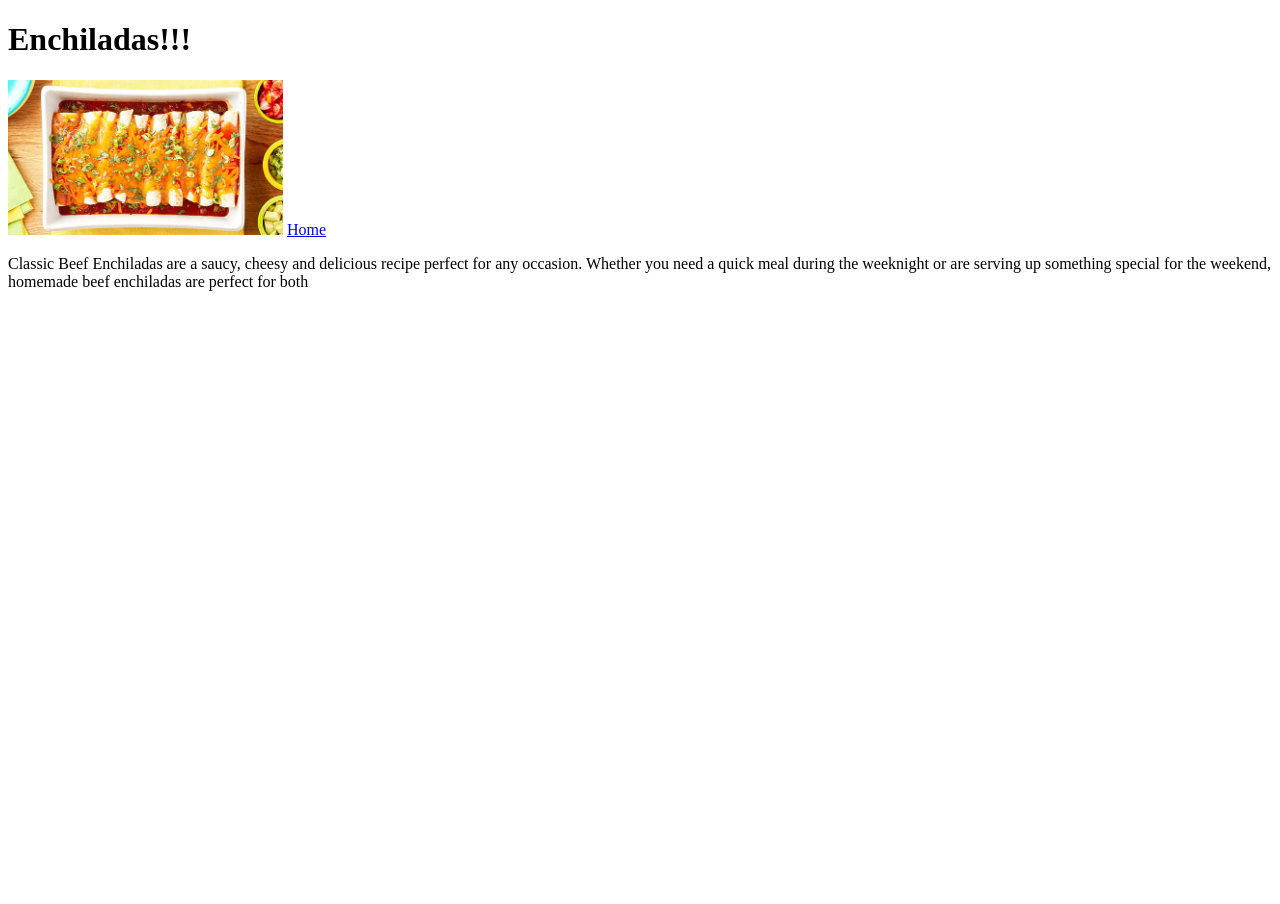
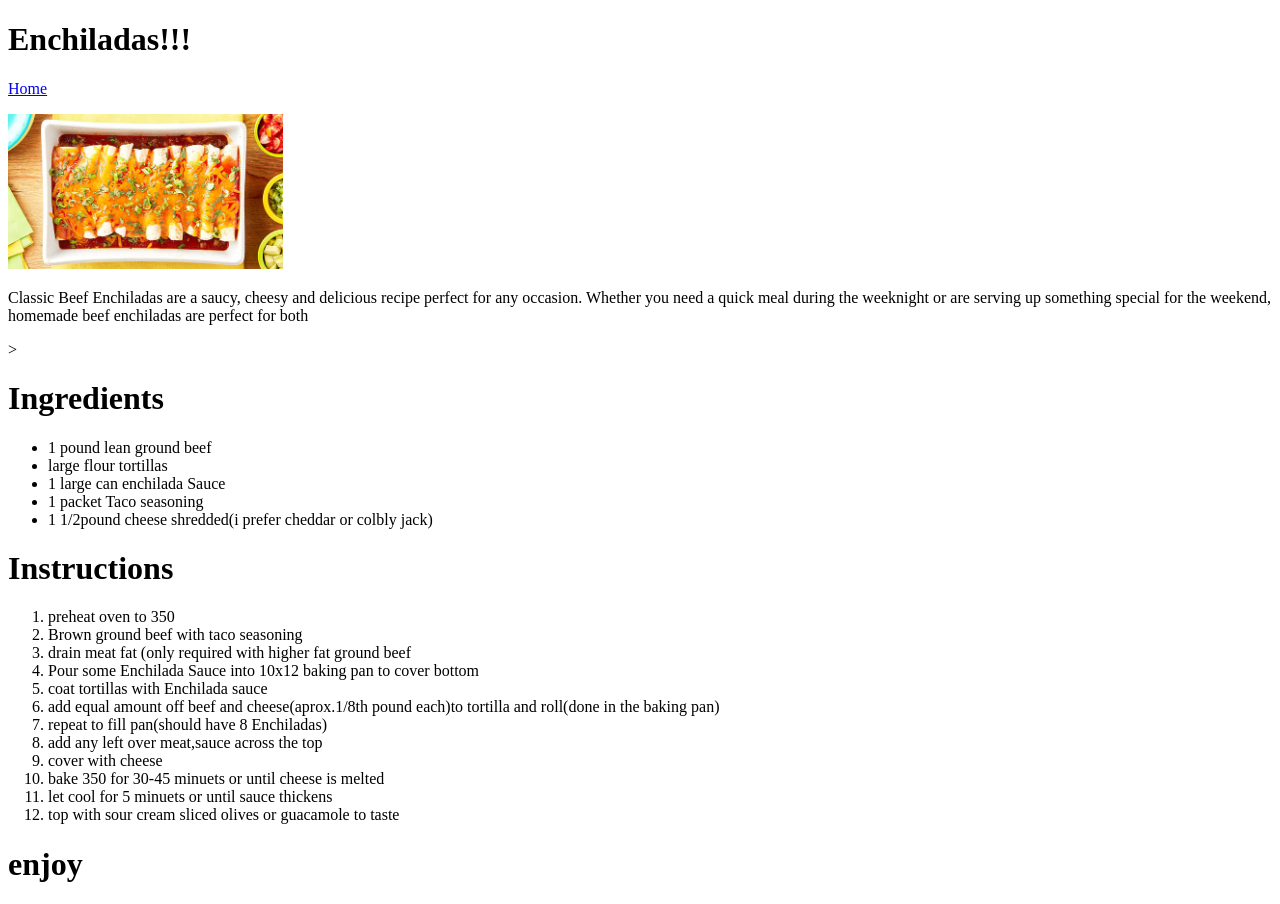
Before and after one commit to darkwolfbiggz/odin-recipes, a plain HTML site: page recipes/enchilada.html in a window 1280 px wide. Before the commit the page ends 800 px from the top, so only its background shows below. Drawn offline with Linux system fonts and the light colour scheme.

Commit message:
final enchilada.html layout/info

```diff
--- a/recipes/enchilada.html
+++ b/recipes/enchilada.html
@@ -5,15 +5,37 @@
     <meta http-equiv="X-UA-Compatible" content="IE=edge">
     <meta name="viewport" content="width=device-width, initial-scale=1.0">
     <h1>Enchiladas!!!</h1>
-    <title>Enchiladas</title><img src="../images/enchiladas.jpg" alt="tasty enchiladas"width="275">
+    <title>Enchiladas</title><a href="../index.html">Home</a><p><img src="../images/enchiladas.jpg" alt="tasty enchiladas"width="275"></p>
+
 </head>
 
-<a href="../index.html">Home</a>
+
 
 <body>
-
     <p>Classic Beef Enchiladas are a saucy, cheesy and delicious recipe perfect for any occasion. Whether you need a quick meal during the weeknight or are serving up something special for the weekend, homemade beef enchiladas are perfect for both</p>
-
-
+    ><h1>Ingredients</h1>
+    <ul>
+        <li>1 pound lean ground beef</li>
+        <li>large flour tortillas</li>
+        <li>1 large can enchilada Sauce</li>
+        <li>1 packet Taco seasoning</li>
+        <li>1 1/2pound cheese shredded(i prefer cheddar or colbly jack)</li>
+    </ul>
+    <h1>Instructions</h1>
+    <ol>
+        <li>preheat oven to 350</li>
+        <li>Brown ground beef with taco seasoning</li>
+        <li>drain meat fat (only required with higher fat ground beef</li>
+        <li>Pour some Enchilada Sauce into 10x12 baking pan to cover bottom</li>
+        <li>coat tortillas with Enchilada sauce</li>
+        <li>add equal amount off beef and cheese(aprox.1/8th pound each)to tortilla and roll(done in the baking pan)</li>
+        <li>repeat to fill pan(should have 8 Enchiladas)</li>
+        <li>add any left over meat,sauce across the top</li>
+        <li>cover with cheese</li>
+        <li>bake 350 for 30-45 minuets or until cheese is melted </li>
+        <li>let cool for 5 minuets or until sauce thickens</li>
+        <li>top with sour cream sliced olives or guacamole to taste</li>
+    </ol>
+    <h1>enjoy</h1>
 </body>
 </html>
```
